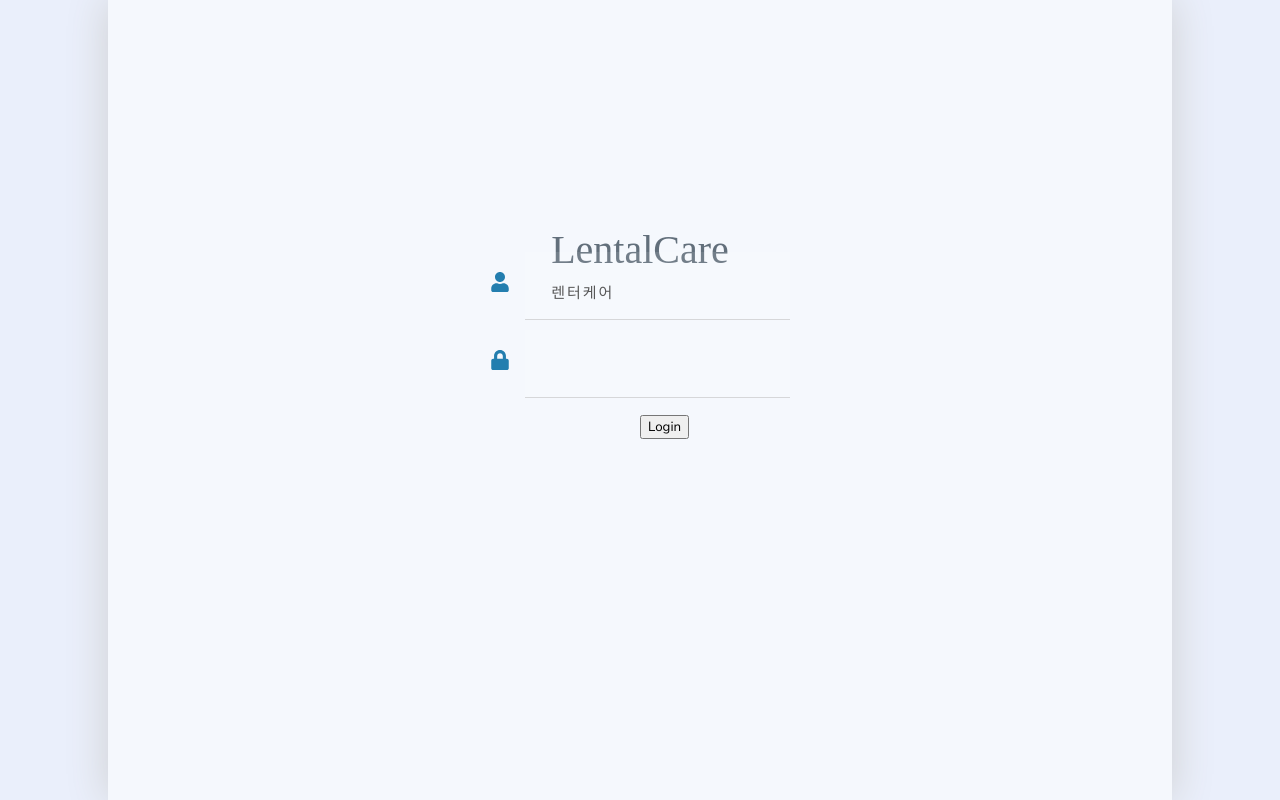
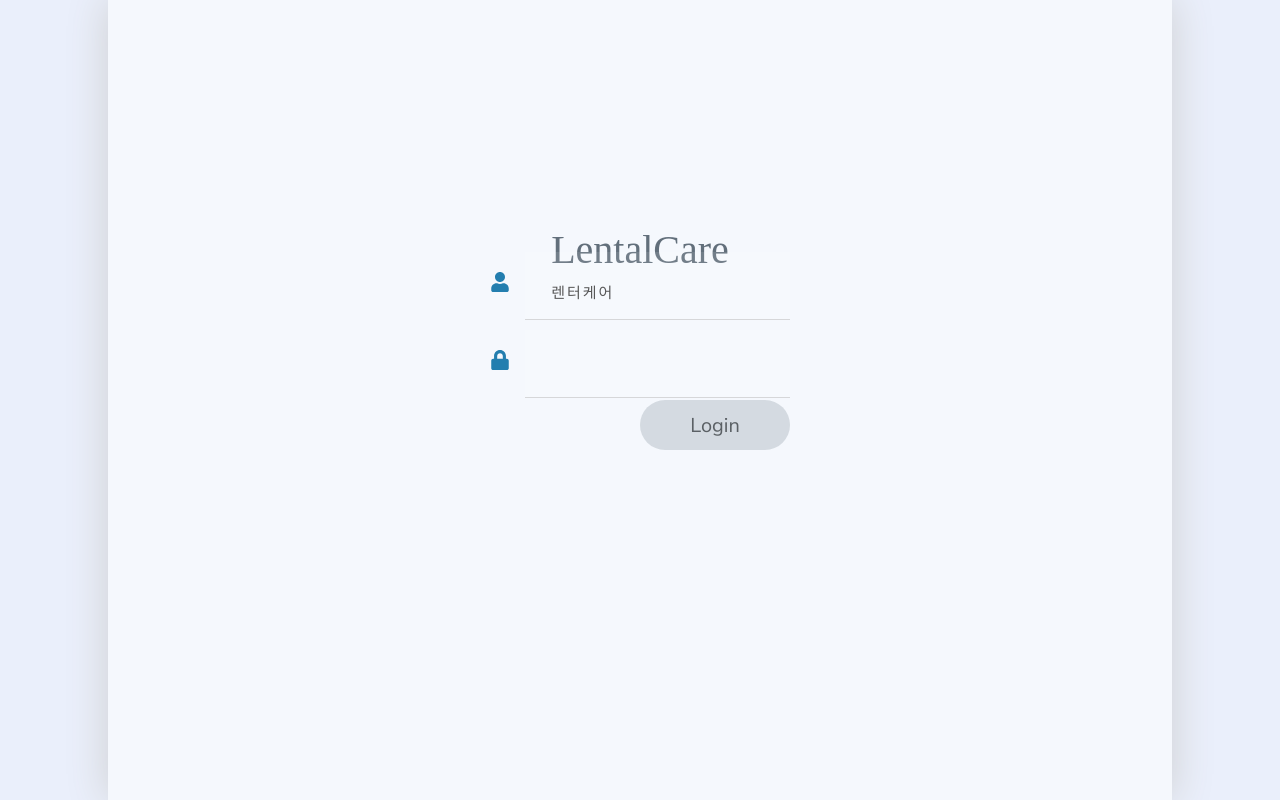
Before and after one commit to SmartRentalCare/JSP, a React (Create React App) app: page /auth/sign/in in a window 1280 px wide. Built offline with nearby package versions, Linux system fonts and the light colour scheme.

Commit message:
LoginPage + accessToken

```diff
--- a/src/index.js
+++ b/src/index.js
@@ -1,8 +1,9 @@
-import React from 'react';
-import ReactDOM from 'react-dom/client';
+import React from "react";
+import ReactDOM from "react-dom/client";
 import App from "./App";
-
-const root = ReactDOM.createRoot(document.getElementById('root'));
+import axios from "axios";
+axios.defaults.withCredentials = true;
+const root = ReactDOM.createRoot(document.getElementById("root"));
 root.render(
   <React.StrictMode>
     <App />
--- a/src/pages/LoginPage.jsx
+++ b/src/pages/LoginPage.jsx
@@ -1,96 +1,98 @@
-import React, { useState } from 'react';
+import React, { useState } from "react";
 import { FaUser, FaLock } from "react-icons/fa";
-import "../style.css"
-import axios from 'axios';
-import { Link } from 'react-router-dom';
+import "../style.css";
+import axios from "axios";
+//import { Link } from "react-router-dom";
 
 export default function LoginPage() {
-  const [userID, setUserID] = useState('');
-  const [userPW, setUSerPW] = useState('');
+  const [userID, setUserID] = useState("");
+  const [userPW, setUSerPW] = useState("");
 
   const handleuserID = (event) => {
     setUserID(event.target.value);
-  }
+  };
 
   const handleuserPW = (event) => {
     setUSerPW(event.target.value);
+  };
+
+  const instance = axios.create({
+    baseURL: "https://localhost:3001/",
+    timeout: 5000,
+    headers: {
+      "Content-Type": "application/json",
+    },
+  });
+
+  const handleSubmit = async (userID, userPW) => {
+    const body = {
+      userID,
+      userPW,
+    };
+
+    try {
+      const response = await instance.post("/auth/sign/in", body);
+      const { accessToken, refreshToken } = response.data;
+      localStorage.setItem("accessToken", accessToken);
+      localStorage.setItem("refreshToken", refreshToken);
+      return response;
+    } catch (error) {
+      console.log("error");
     }
-  const handleSubmit = async () => {
+  };
+  /*const handleSubmit = (userID, userPW) => {
+    const data = {
+      userID,
+      userPW,
+    };
     axios
-        .post('http://localhost:3001/auth/sign/in', {
-          userID:userID,
-          userPW:userPW,
+      .post("http://localhost:3001/auth/sign/in", data)
+      .then((response) => {
+        const accessToken = localStorage.getItem("access_token");
+        if (accessToken) {
+          response.headers.Authorization = `Bearer ${accessToken}`;
+        }
+        return response;
+        //JWT 토큰을 로컬 스토리지에 저장
       })
-        .then (response => {
-          console.log("success");
-          const{accessToken} = response.data;
-          axios.defaults.headers.common['Authorization'] = `Bearer ${accessToken}`;
-          localStorage.setItem = ("accessToken", accessToken);
-          console.log(accessToken);
-          return true;
-
-        })
-        .catch(error => {
-          console.log(error);
-          return false;
-        })
-
-  }
-
-
-  /*const handleSubmit = async (event) => {
-    event.preventDefault();
-
-    const response = await fetch('', {
-      method: 'POST',
-      headers: { 'Content-Type': 'application/json' },
-      body: JSON.stringify({ userID, userPW }),
-    })
-
-    if (response.ok) {
-      const data = await response.json();
-      localStorage.setItem('access_token', data.access_token);
-      localStorage.setItem('refresh_token', data.refresh_token);
-      alert("로그인 성공");
-      const protectedResourceResponse = await fetch('auth/receive_check',{
-        headers: { Authorization: `Bearer ${data.access_token}` },
-      })
-
-      if (protectedResourceResponse.ok) {
-        const protectedResourceData = await protectedResourceResponse.json();
-        console.log(protectedResourceData);
-      }
-    }
-    else {
-      console.log("로그인 실패")
-      alert("로그인 실패");
-    }
-
-  }*/
+      .catch((error) => {
+        console.log("로그인실패");
+      });
+  };*/
 
   return (
     <div className="LoginPage">
       <form className="LoginForm" onSubmit={handleSubmit}>
-          <h1 className="SubTitle">LentalCare
-          <span>렌터케어</span></h1>
+        <h1 className="SubTitle">
+          LentalCare
+          <span>렌터케어</span>
+        </h1>
         <div className="Input">
           <div className="InputId">
-              <FaUser className='icon'/>
-              <input type="text" id="userID" value={userID} onChange={handleuserID} />
+            <FaUser className="icon" />
+            <input
+              type="text"
+              id="userID"
+              value={userID}
+              onChange={handleuserID}
+            />
           </div>
           <div className="InputId">
-              <FaLock className='icon' />
-              <input type="password" id="userPW" value={userPW} onChange={handleuserPW} />
+            <FaLock className="icon" />
+            <input
+              type="password"
+              id="userPW"
+              value={userPW}
+              onChange={handleuserPW}
+            />
           </div>
-
         </div>
-          <div className='button'>
-            <Link to ={"/main"}><button type="submit"onClick={handleSubmit}>Login</button></Link>
+        <div className="button">
+          <button type="button" onClick={handleSubmit}>
+            Login
+          </button>
         </div>
-
       </form>
     </div>
-
-
-  )
+  );
 }
```
Lines whose indentation alone changed are shown as unchanged.
